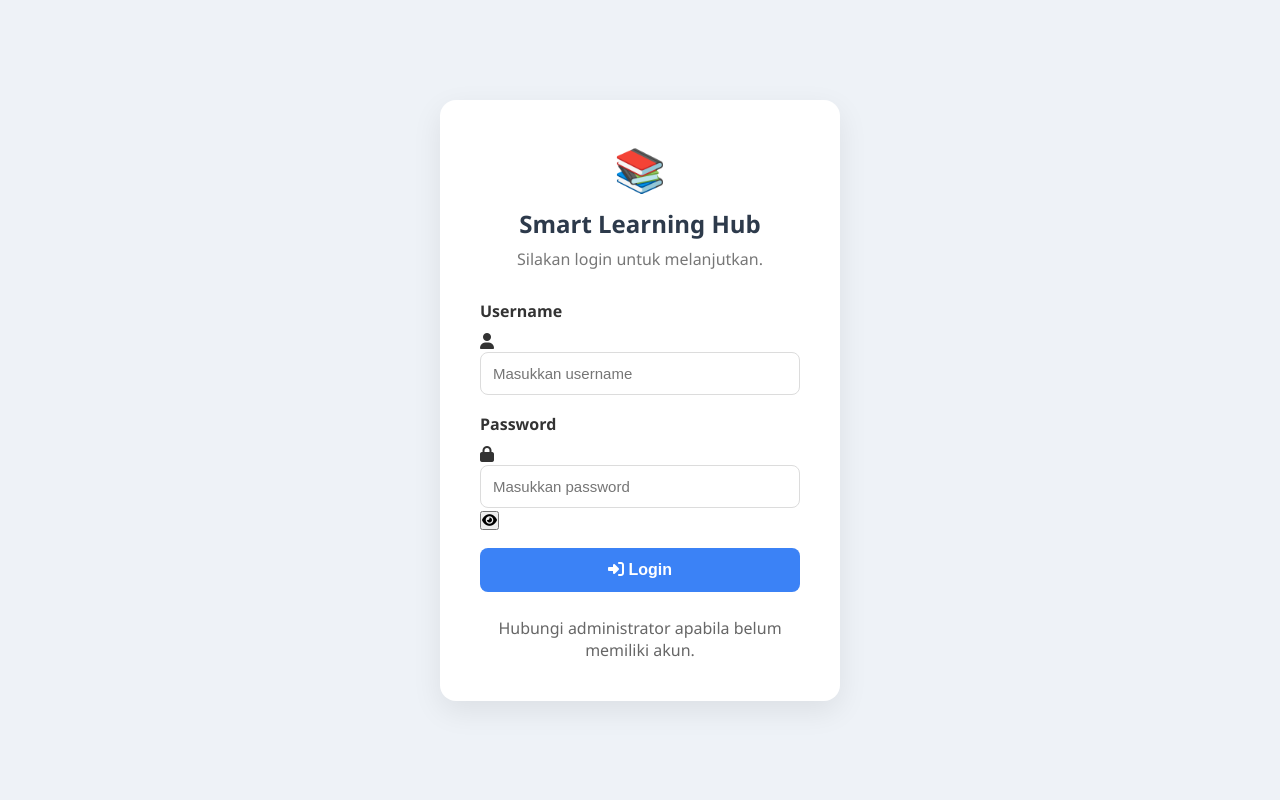
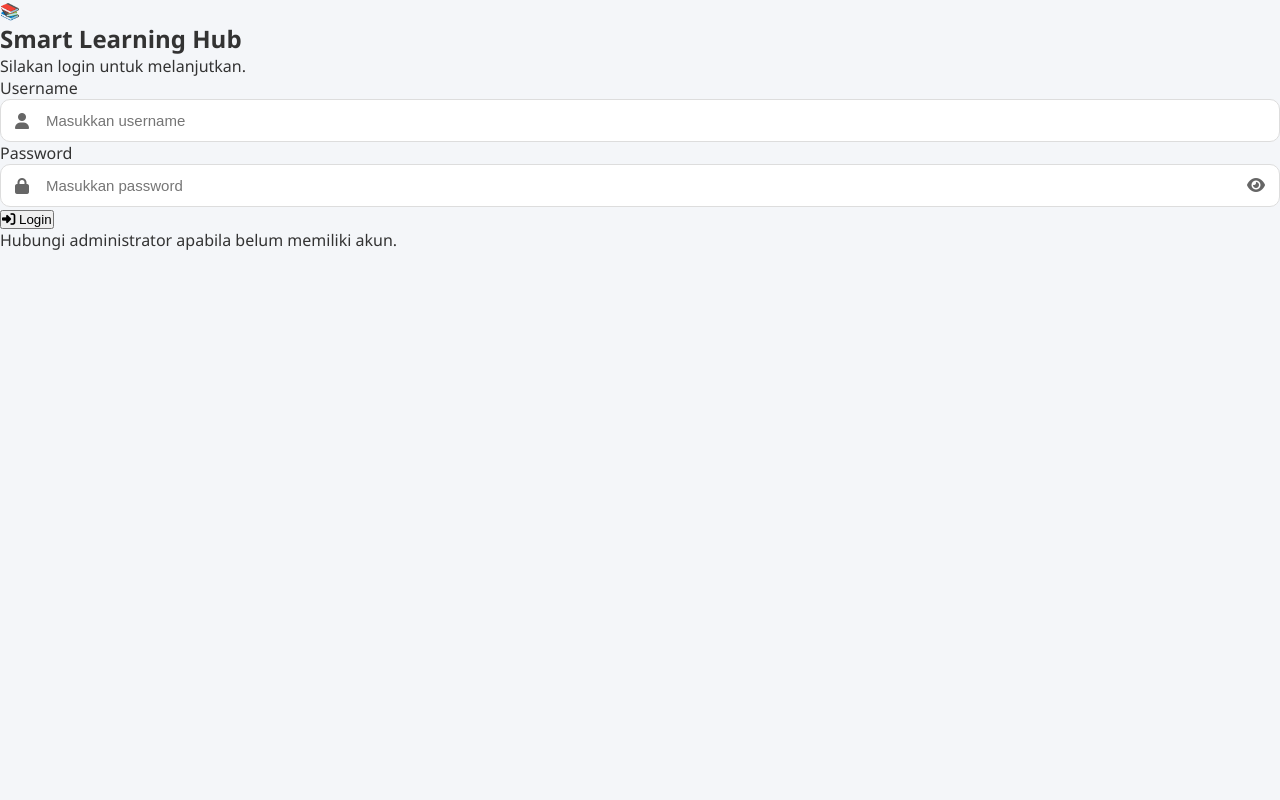
Before and after one commit to nurulanisa5519-png/SmartLearningHub, a Django app: page /login/ in a window 1280 px wide. Run offline with Django 5.2, Linux system fonts and the light colour scheme.

Commit message:
Update style.css

```diff
--- a/learning/static/css/style.css
+++ b/learning/static/css/style.css
@@ -21,205 +21,79 @@ body{
 }
 
 
-.home-card{
-    width:720px;
-    background:#ffffff;
-    padding:55px;
-    border-radius:18px;
-    box-shadow:0 12px 35px rgba(0,0,0,.08);
-    text-align:center;
+.input-wrapper,
+.password-wrapper{
+
+    position:relative;
+
+    display:flex;
+
+    align-items:center;
+
 }
 
+.input-wrapper i,
+.lock-icon{
 
-.home-card h1{
-    color:#2d3a4b;
-    font-size:38px;
-    margin-bottom:20px;
+    position:absolute;
+
+    left:15px;
+
+    color:#666;
+
+    font-size:16px;
+
 }
 
+.input-wrapper input,
+.password-wrapper input{
 
-.home-card p{
-    color:#666;
-    line-height:1.8;
-    font-size:17px;
-    margin-bottom:40px;
+    width:100%;
+
+    padding:12px 45px;
+
+    border:1px solid #ddd;
+
+    border-radius:10px;
+
+    font-size:15px;
+
+    outline:none;
+
+    transition:.3s;
+
 }
 
+.input-wrapper input:focus,
+.password-wrapper input:focus{
 
-.home-buttons{
-    display:flex;
-    justify-content:center;
-    gap:15px;
-    flex-wrap:wrap;
+    border-color:#2563eb;
+
+    box-shadow:0 0 5px rgba(37,99,235,.2);
+
 }
 
+.toggle-password{
 
-.home-btn{
-    display:inline-block;
-    min-width:160px;
-    padding:14px 28px;
-    text-decoration:none;
-    border-radius:10px;
-    background:#3b82f6;
-    color:white;
-    font-weight:600;
-    transition:.3s;
+    position:absolute;
+
+    right:15px;
+
+    border:none;
+
+    background:none;
+
+    cursor:pointer;
+
+    color:#666;
+
+    font-size:16px;
+
 }
 
-.home-btn:hover{
-    background:#2563eb;
-    transform:translateY(-2px);
-}
+.toggle-password:hover{
 
-
-.register-btn{
-    background:#10b981;
-}
-
-.register-btn:hover{
-    background:#059669;
-}
-
-
-@media(max-width:768px){
-
-.home-card{
-    width:100%;
-    padding:35px;
-}
-
-.home-card h1{
-    font-size:30px;
-}
-
-.home-card p{
-    font-size:15px;
-}
-
-.home-buttons{
-    flex-direction:column;
-}
-
-.home-btn{
-    width:100%;
-}
-}
-
-.login-page{
-    background:#eef2f7;
-    min-height:100vh;
-    display:flex;
-    justify-content:center;
-    align-items:center;
-    padding:20px;
-}
-
-
-.login-container{
-    width:100%;
-    display:flex;
-    justify-content:center;
-}
-
-
-.login-card{
-    width:400px;
-    background:#fff;
-    padding:40px;
-    border-radius:16px;
-    box-shadow:0 10px 30px rgba(0,0,0,.08);
-}
-
-
-.login-logo{
-    font-size:42px;
-    text-align:center;
-    margin-bottom:10px;
-}
-
-
-.login-card h2{
-    text-align:center;
-    color:#2d3a4b;
-    margin-bottom:8px;
-}
-
-
-.login-subtitle{
-    text-align:center;
-    color:#777;
-    margin-bottom:30px;
-}
-
-
-.input-group{
-    margin-bottom:18px;
-}
-
-
-.input-group label{
-    display:block;
-    margin-bottom:8px;
-    font-weight:600;
-}
-
-
-.input-group input{
-    width:100%;
-    padding:12px;
-    border:1px solid #dcdcdc;
-    border-radius:8px;
-    font-size:15px;
-    outline:none;
-    transition:.3s;
-}
-
-
-.input-group input:focus{
-    border-color:#3b82f6;
-}
-
-
-.login-btn{
-    width:100%;
-    padding:13px;
-    border:none;
-    border-radius:8px;
-    background:#3b82f6;
-    color:white;
-    font-size:16px;
-    font-weight:600;
-    cursor:pointer;
-    transition:.3s;
-}
-
-
-.login-btn:hover{
-    background:#2563eb;
-}
-
-
-.error-box{
-    margin-top:18px;
-    background:#ffecec;
-    color:#c62828;
-    padding:10px;
-    border-radius:8px;
-    text-align:center;
-}
-
-
-.login-footer{
-    text-align:center;
-    margin-top:25px;
-    color:#666;
-}
-
-
-.login-footer a{
-    text-decoration:none;
     color:#2563eb;
-    font-weight:600;
 
 }
 
```
